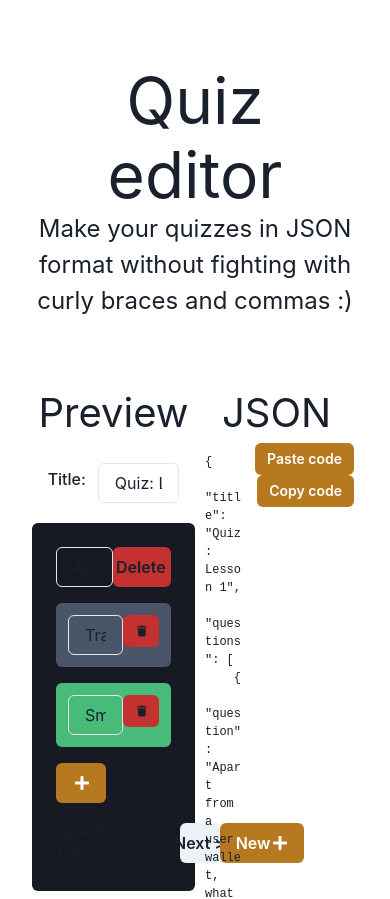
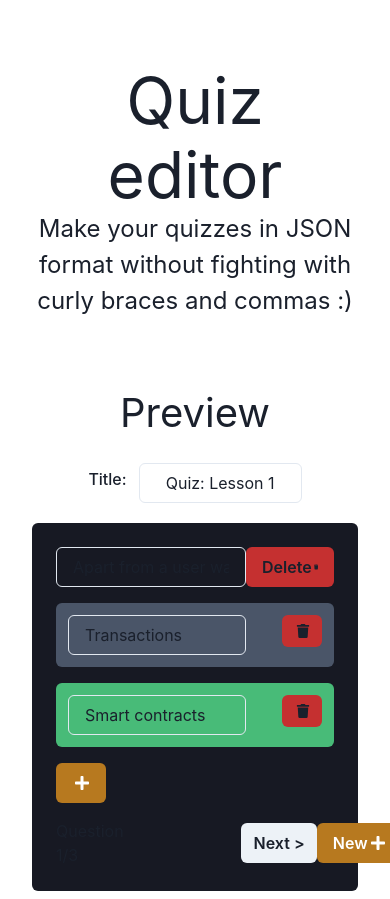
Before and after one commit to 0xChin/QuizEditor-d_d, a Next.js app: page / in a window 390 px wide. Shown: the top 899 px of the page. Built offline with nearby package versions, Linux system fonts and the light colour scheme.

Commit message:
feat: add resopnsive design

```diff
--- a/styles/Home.module.css
+++ b/styles/Home.module.css
@@ -57,6 +57,7 @@
 
 .elements {
   display: flex;
+  flex-wrap: wrap;
   justify-content: space-evenly;
   width: 100%;
 }
@@ -99,3 +100,10 @@
     filter: invert(1);
   }
 }
+
+@media screen and (max-width: 1024px) {
+  .quizzes,
+  .editor {
+    width: 100%;
+  }
+}
```
